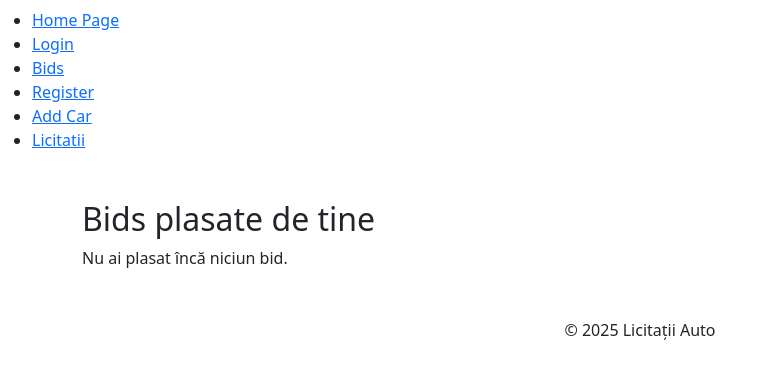
After one commit to kenydo/bid, a Django app: page /my-bids/ in a window 1280 px wide. The commit adds this page. Shown: the top 379 px of the page, without its empty margins (0-764 px from the left). Run offline with Django 5.2, Linux system fonts and the light colour scheme; a user stored in the database is signed in; data comes from the database, SQL or seed files in the repository; both versions use the stored data as it was after the commit.

Commit message:
ajustari

```diff
--- a/auctions/urls.py
+++ b/auctions/urls.py
@@ -6,7 +6,7 @@ urlpatterns = [
     path('login/', views.login_page, name='login'),
     path('', views.home, name='home'),  # Home page of the auctions app
     path('main_page/', views.main_page, name='main_page'),  # Main page of the application
-    path('bids/', views.bids, name='bids'),  # List of active auctions
     path('auction/<int:auction_id>/', views.auction_detail, name='auction_detail'),  # Detail view of a specific auction
     path('add_car/', views.create_car, name='add_car'),  # Page to add a new car
+    path('my-bids/', views.my_bids, name='bids'),
     ]
--- a/auctions/views.py
+++ b/auctions/views.py
@@ -7,6 +7,8 @@ from django.contrib.auth.forms import UserCreationForm
 from django.contrib import messages
 from django.shortcuts import redirect ,get_object_or_404, render
 from django.contrib.auth.models import User
+from django.contrib.auth.decorators import login_required
+
 
 def register(request):
     if request.method == "POST":
@@ -32,7 +34,7 @@ def login_page(request):
         user = authenticate(request, username=username, password=password)
         if user is not None:
             login(request, user)
-            return HttpResponse("Login successful!")
+            return redirect("home")
         else:
             return HttpResponse("Invalid credentials.")
     return render(request,'auctions/login.html' )
@@ -43,44 +45,44 @@ def home(request):
 def main_page (request):
     return render(request, 'main.html')
 
-def bids(request):
-    auctions = Auction.objects.filter(is_active=True,end_time__gt=timezone.now()).order_by('-end_time')
-    return render(request, 'auctions/bids.html')
 
 def car_detail(request, car_id):
     car = Car.objects.get(id=car_id)
     bids = Bid.objects.filter(car=car)
     return render(request, 'car_detail.html', {'car': car, 'bids': bids})
 
-from django.shortcuts import get_object_or_404, redirect
-from django.contrib import messages
-
-def place_bid(request, car_id):
+def place_bid(request, auction_id):
+    auction = get_object_or_404(Auction, id=auction_id)
+    car = auction.car
     if request.method == 'POST':
-        car = get_object_or_404(Car, id=car_id)
-        amount = request.POST.get('amount')
-        if amount:
-            bid = Bid(car=car, user=request.user, amount=amount)
-            bid.save()
-            messages.success(request, "Bid placed successfully!")
-            auction = Auction.objects.filter(car=car, is_active=True).first()
-            if auction is not None:
-                return redirect('auction_detail', auction_id=auction.id)
-            else:
-                return redirect('cars')
-        else:
-            messages.error(request, "Invalid bid amount.")
-            auction = Auction.objects.filter(car=car, is_active=True).first()
-            if auction is not None:
-                return redirect('auction_detail', auction_id=auction.id)
-            else:
-                return redirect('cars')
-    return HttpResponse("Method not allowed.")
+        try:
+            amount = float(request.POST.get('amount'))
+        except (TypeError, ValueError):
+            messages.error(request, "Suma introdusă nu este validă.")
+            return redirect('auction_detail', auction_id=auction.id)
+        # Bid minim: cel mai mare bid curent sau prețul de pornire, +0.01
+        existing_bids = Bid.objects.filter(car=car).order_by('-amount')
+        min_bid = float(car.price)
+        if existing_bids.exists():
+            latest_bid = existing_bids.first()
+            min_bid = float(latest_bid.amount) + 0.01 if latest_bid else float(car.price)
+        if amount < min_bid:
+            messages.error(request, f"Bid-ul minim este {min_bid} lei.")
+            return redirect('auction_detail', auction_id=auction.id)
+        Bid.objects.create(car=car, user=request.user, amount=amount)
+        messages.success(request, "Bid-ul tău a fost plasat!")
+        return redirect('auction_detail', auction_id=auction.id)
+    return redirect('auction_detail', auction_id=auction.id)
 
 def auction_detail(request, auction_id):
-    auction = Auction.objects.get(id=auction_id)
-    bids = Bid.objects.filter(car=auction.car)
-    return render(request, 'auction_detail.html', {'auction': auction, 'bids': bids})
+    auction = get_object_or_404(Auction, id=auction_id)
+    # Poți filtra și ordona bid-urile descrescător după sumă sau după dată
+    bids = Bid.objects.filter(car=auction.car).order_by('-amount')
+    return render(request, "auctions/auction_detail.html", {
+        "auction": auction,
+        "bids": bids,
+    })
+
 
 def create_auction(request):
     if request.method == 'POST':
@@ -100,3 +102,8 @@ def create_car(request):
         car.save()
         return redirect('main_page')
     return render(request, 'auctions/add_car.html')
+
+@login_required
+def my_bids(request):
+    bids = Bid.objects.filter(user=request.user).order_by('-created_at')
+    return render(request, 'auctions/my_bids.html', {'bids': bids})
--- a/templates/auctions/Bids.html
+++ /dev/null
@@ -1,4 +0,0 @@
-{%extends "main.html" %} {% block content %}
-<h1>Bids Page</h1>
-<p>Welcome to the bids page!</p>
-{% endblock %}
--- a/templates/auctions/login.html
+++ b/templates/auctions/login.html
@@ -1,5 +1,3 @@
-{% extends 'main.html' %}
-{% block title %}Login{% endblock %}
 
 {% block content %}
 <h2>Login</h2>
--- /dev/null
+++ b/templates/auctions/my_bids.html
@@ -0,0 +1,19 @@
+{% extends "main.html" %}
+{% block title %}Bid-urile Mele{% endblock %}
+{% block content %}
+  <h2>Bids plasate de tine</h2>
+  {% if bids %}
+    <ul class="list-group mb-3">
+      {% for bid in bids %}
+        <li class="list-group-item d-flex justify-content-between align-items-center">
+          <span>
+            <strong>{{ bid.car.name }}</strong> ({{ bid.amount }} lei)
+          </span>
+          <small class="text-muted">{{ bid.created_at|date:"d.m.Y H:i" }}</small>
+        </li>
+      {% endfor %}
+    </ul>
+  {% else %}
+    <p>Nu ai plasat încă niciun bid.</p>
+  {% endif %}
+{% endblock %}
--- a/templates/auctions/register.html
+++ b/templates/auctions/register.html
@@ -1,4 +1,3 @@
-{% extends "main.html" %}
 
 {% block content %}
     <h2>Register</h2>
--- a/templates/main.html
+++ b/templates/main.html
@@ -1,17 +1,24 @@
-{% block content %}
 <!DOCTYPE html>
 <html lang="en">
   <head>
     <meta charset="UTF-8" />
     <meta name="viewport" content="width=device-width, initial-scale=1.0" />
-
-    <title>main page</title>
+    <title>{% block title %}main page{% endblock %}</title>
+    <link href="https://cdn.jsdelivr.net/npm/bootstrap@5.3.0/dist/css/bootstrap.min.css" rel="stylesheet">
   </head>
   <body>
     {% include "navbar.html" %}
-    <footer>
-      <p>&copy; 2023 Your Company</p>
+    <div class="container mt-4">
+      {% if messages %}
+        {% for message in messages %}
+          <div class="alert alert-{{ message.tags }}">{{ message }}</div>
+        {% endfor %}
+      {% endif %}
+      {% block content %}
+      {% endblock content %}
+    </div>
+    <footer class="text-center mt-5 mb-2">
+      <p>&copy; 2025 Licitații Auto</p>
     </footer>
   </body>
 </html>
-{% endblock content %}
--- a/templates/navbar.html
+++ b/templates/navbar.html
@@ -27,6 +27,12 @@
         ><i data-feather="car"></i><span>Add Car</span></a
       >
     </li>
+        </li>
+    <li class="navbar__item">
+      <a href="" class="navbar__link"
+        ><i data-feather="register"></i><span>Licitatii</span></a
+      >
+    </li>
   </ul>
 </nav>
 {% endblock %}
```
Also changed, not shown: templates/auctions/auction_detail.html (+43 -18 lines), templates/auctions/auction_list.html (added, +19 -0 lines), db.sqlite3, media/media/romania.png (added).
